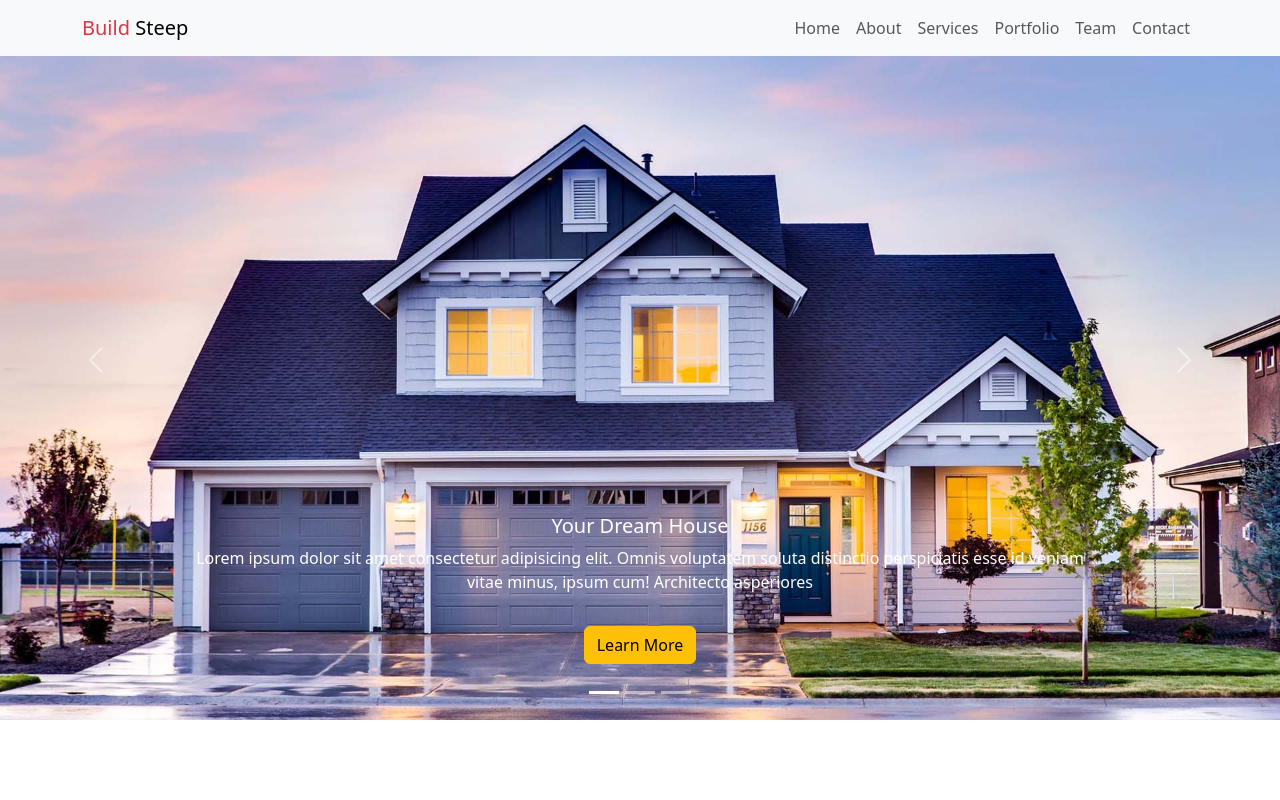
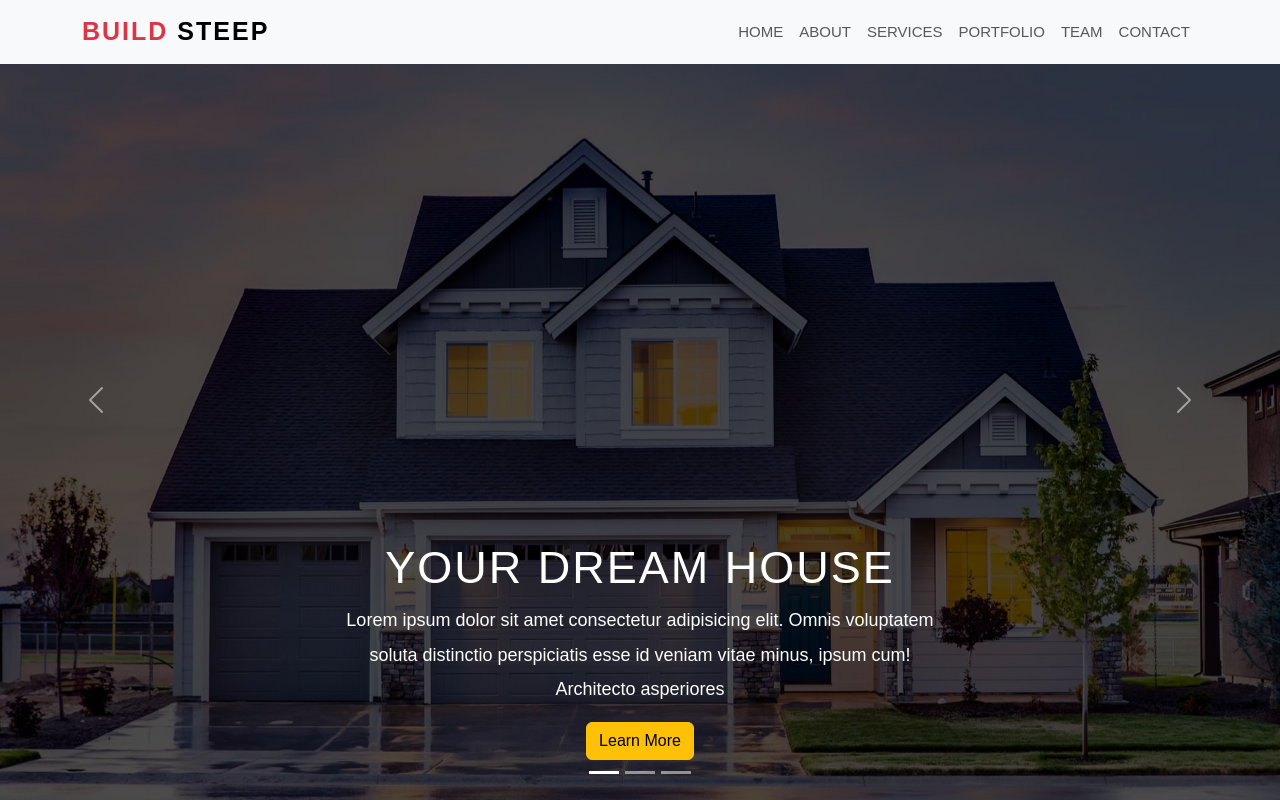
Before and after one commit to byrkdr16/LandingPage, a plain HTML site: page index.html in a window 1280 px wide. Drawn offline with nearby package versions, Linux system fonts and the light colour scheme.

Commit message:
slider css

```diff
--- a/index.html
+++ b/index.html
@@ -56,7 +56,7 @@
   <div class="carousel-inner">
     <div class="carousel-item active">
       <img src="img/home-1.jpg" class="d-block w-100" alt="...">
-      <div class="carousel-caption d-none d-md-block">
+      <div class="carousel-caption">
         <h5>Your Dream House</h5>
         <p>Lorem ipsum dolor sit amet consectetur adipisicing elit.
             Omnis voluptatem soluta distinctio perspiciatis esse id
@@ -67,7 +67,7 @@
     </div>
     <div class="carousel-item">
       <img src="img/home-2.jpg" class="d-block w-100" alt="...">
-      <div class="carousel-caption d-none d-md-block">
+      <div class="carousel-caption ">
         <h5>Always Dedicated</h5>
         <p>Lorem ipsum dolor sit amet consectetur adipisicing elit.
             Omnis voluptatem soluta distinctio perspiciatis esse id
@@ -78,7 +78,7 @@
     </div>
     <div class="carousel-item">
       <img src="img/home-3.jpg" class="d-block w-100" alt="...">
-      <div class="carousel-caption d-none d-md-block">
+      <div class="carousel-caption">
         <h5>True Construction</h5>
         <p>Lorem ipsum dolor sit amet consectetur adipisicing elit.
             Omnis voluptatem soluta distinctio perspiciatis esse id
--- a/style.css
+++ b/style.css
@@ -0,0 +1,83 @@
+*{
+    font-family: sans-serif;
+}
+body{
+    background: #f1fbff;
+    margin: 0;
+    padding: 0;
+}
+.section-padding{
+    padding: 100px 0;
+
+}
+.carousel-item{
+    height: 100vh;
+    min-height: 300px;
+}
+.carousel-caption{
+    bottom: 220px;/*elementin alt kenar boşluğunu bellibir
+    değer kadar veya yüzde olarak belirler*/
+    z-index: 2;
+}
+.carousel-caption h5{
+    font-size: 45px;
+    text-transform: uppercase;
+    letter-spacing: 2px;/*Harfler arasındaki boşluk değerini belirler*/
+    margin-top: 25px;
+}
+.carousel-caption p{
+    width: 68%;
+    margin: auto;
+    font-size: 18px;
+    line-height: 1.9;
+}
+.carousel-inner::before{
+    content: '';
+    position: absolute;/*nesne web sayfasına göre konumlanacaktır.*/
+    width: 100%;
+    height: 100%;
+    top: 0;
+    left: 0;
+    background: rgba(0, 0, 0, 0.7);
+    z-index: 1;
+}
+.navbar-nav a{
+    font-size: 15px;
+    text-transform: uppercase;
+    font-weight: 500;
+}
+.navbar-light .navbar-brand{
+    color: #000;
+    font-size: 25px;
+    text-transform: uppercase;
+    font-weight: 700;
+    letter-spacing: 2px;
+}
+.navbar-light .navbar-brand:focus,
+.navbar-light .navbar-brand:hover{
+    color: #000;
+}
+.navbar-light .navbar-nav .navbar-link{
+    color: #000;
+}
+/*background image size ayarlandı*/
+.w-100 {
+    height: 100vh;
+}
+
+/*========== RESPONSİVE CSS ============*/
+
+@media only screen and(max-width:767px){
+    .navbar-nav{
+        text-align: center;
+    }
+    .carousel-caption{
+        bottom: 125px;
+    }
+    .carousel-caption h5{
+        font-size: 17px;
+    }
+    .carousel-caption a{
+        padding: 10px 15px;
+    }
+}
```
